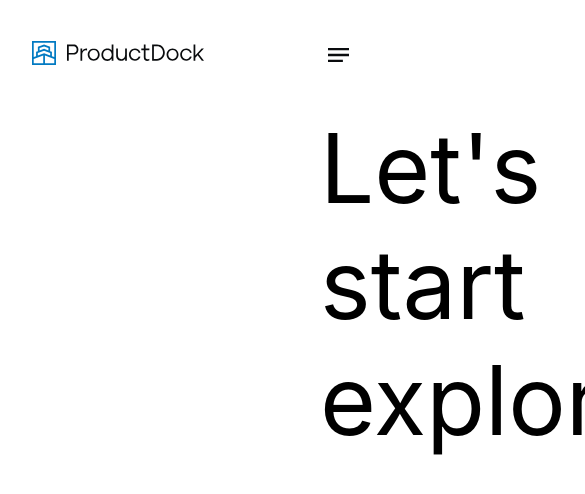
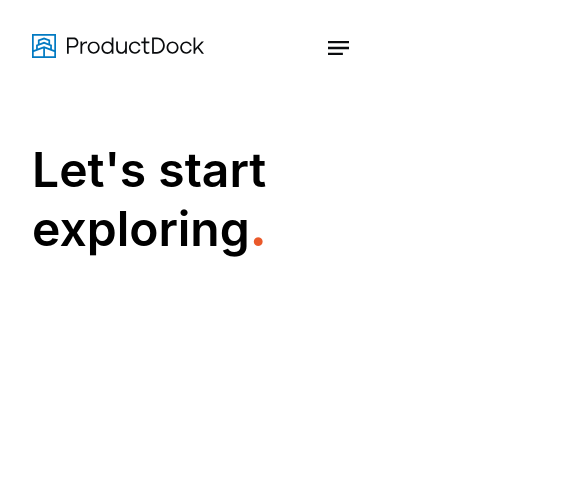
Before and after one commit to ProductDock/rbc3-library-fe, a React (Create React App) app: page / in a window 390 px wide. Shown: the top 494 px of the page, 585 px wide, since content can reach past the window. Built offline with nearby package versions, Linux system fonts and the light colour scheme.

Commit message:
Update style of let's start exploring component to be responsive

```diff
--- a/src/components/Header/Header.module.css
+++ b/src/components/Header/Header.module.css
@@ -93,6 +93,14 @@
   .menuWrapperButton {
     margin-inline: 20px;
   }
+
+  .appBar {
+    height: 96px;
+  }
+
+  .toolBar {
+    height: 96px;
+  }
 }
 
 @media (max-width: 1094px) {
--- a/src/pages/Homepage/LetsStartExploring/LetsStartExploring.module.css
+++ b/src/pages/Homepage/LetsStartExploring/LetsStartExploring.module.css
@@ -15,4 +15,27 @@
 
 .text {
   font-size: 96px;
+  font-weight: 600;
 }
+
+@media (max-width: 1094px) {
+  .wrapper {
+    margin-left: 100px;
+  }
+}
+
+@media (max-width: 600px) {
+  .wrapper {
+    margin-left: 32px;
+    margin-top: 44px;
+  }
+
+  .text {
+    font-size: 48px;
+  }
+
+  .dot {
+    font-size: 48px;
+    font-weight: 800;
+  }
+}
```
